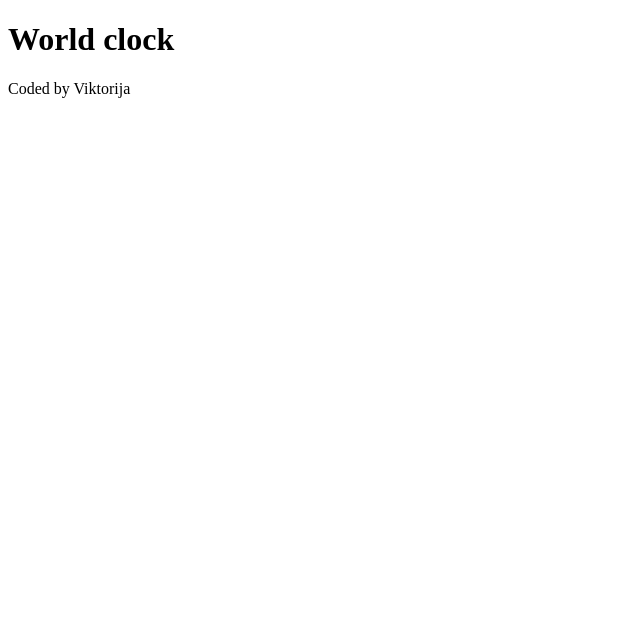
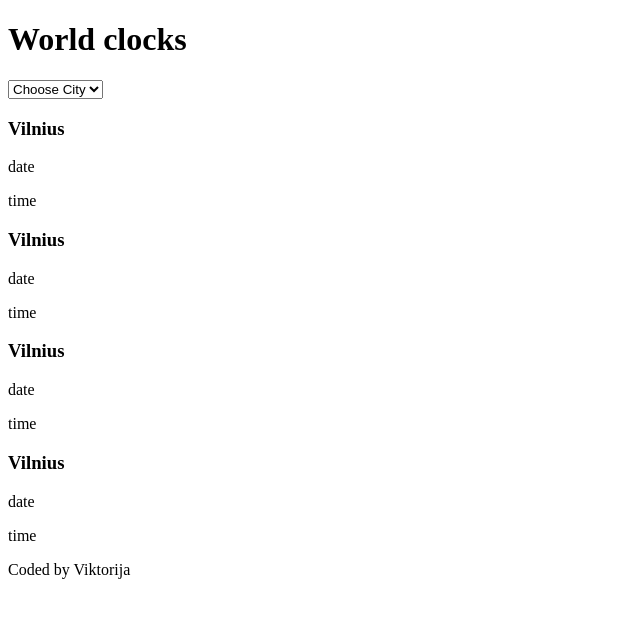
Before and after one commit to suicide-music/World-clock, a plain HTML site: page index.html in a window 1280 px wide. Shown: the whole page, without its empty margins (0-640 px from the left). Drawn offline with Linux system fonts and the light colour scheme.

Commit message:
Added basic HTML

```diff
--- a/index.html
+++ b/index.html
@@ -8,8 +8,41 @@
     <link rel="styleshett" href="src/style.css" />
   </head>
   <body>
-    <h1>World clock</h1>
+    <div class="container">
+      <h1>World clocks</h1>
+      <select>
+        <option>Choose City</option>
+        <option>Vilnius</option>
+        <option>London</option>
+        <option>Tokyo</option>
+        <option>Ulan Bator</option>
+      </select>
+
+      <div>
+        <div>
+          <h3>Vilnius</h3>
+          <p>date</p>
+          <p>time</p>
+        </div>
+        <div>
+          <h3>Vilnius</h3>
+          <p>date</p>
+          <p>time</p>
+        </div>
+        <div>
+          <h3>Vilnius</h3>
+          <p>date</p>
+          <p>time</p>
+        </div>
+        <div>
+          <h3>Vilnius</h3>
+          <p>date</p>
+          <p>time</p>
+        </div>
+      </div>
+    </div>
     <footer>Coded by Viktorija</footer>
+
     <script src="src/javascript.js"></script>
   </body>
 </html>
```
